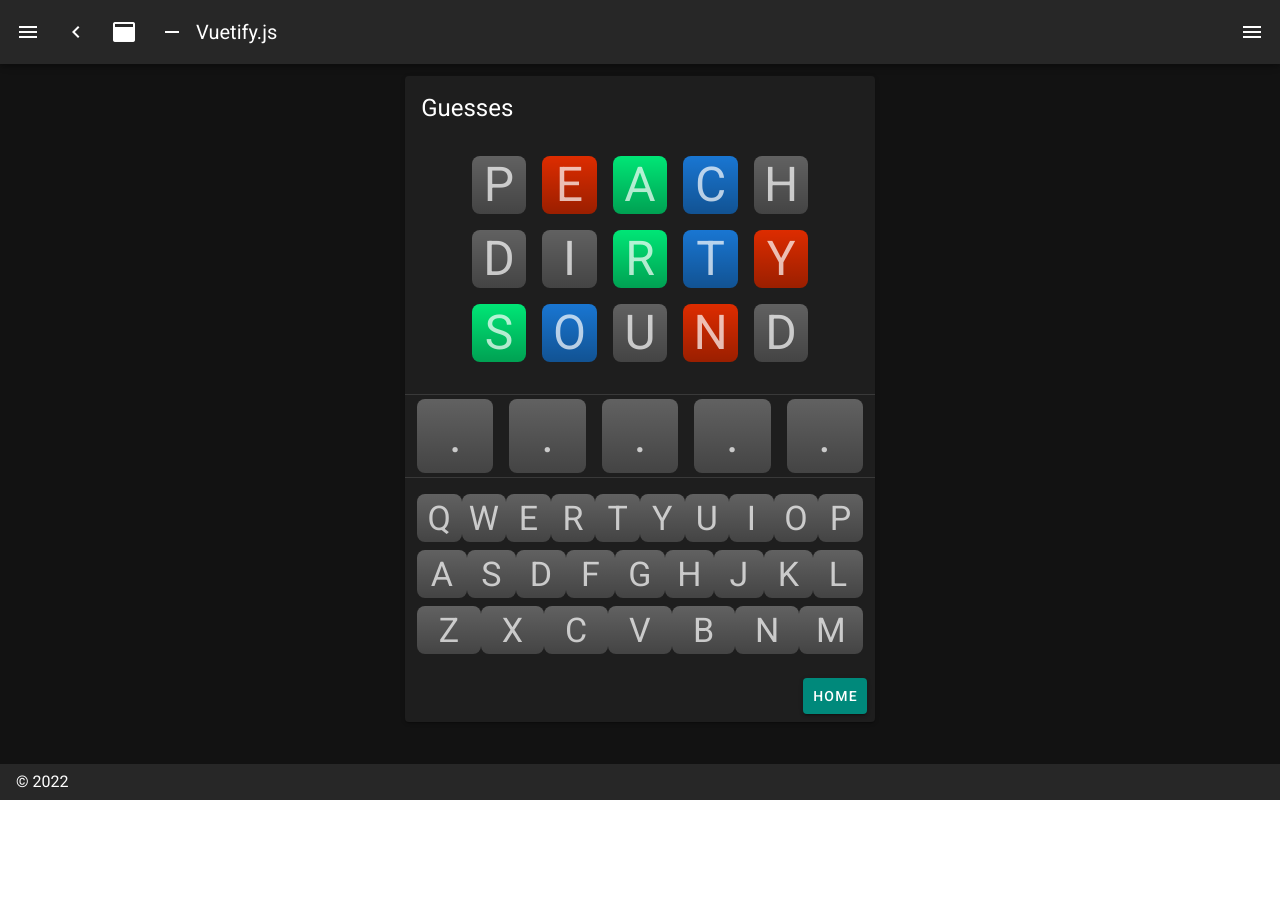
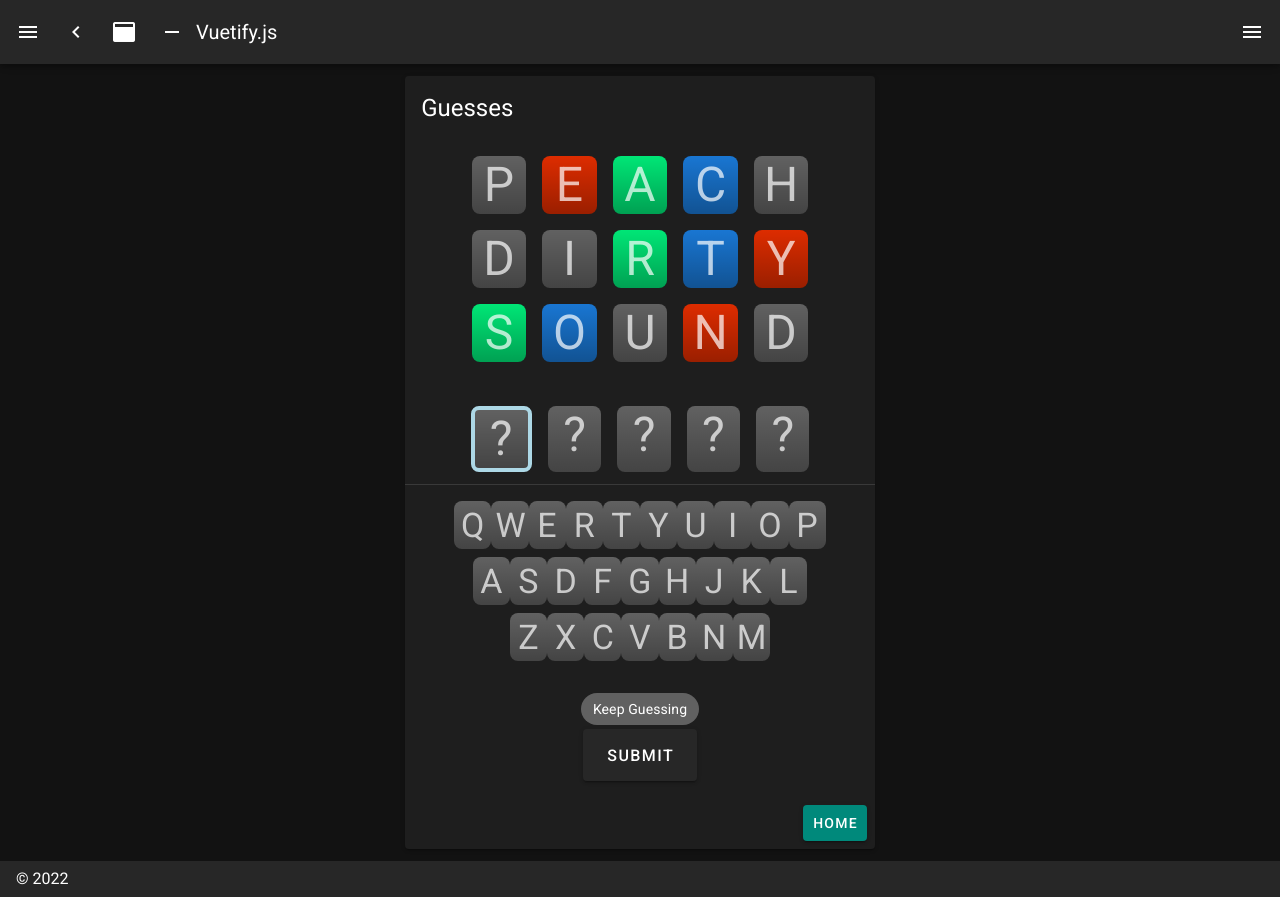
Before and after one commit to GrantErickson/NuxtTest, a Nuxt app: page /wordle in a window 1280 px wide. Before the commit the page ends 800 px from the top, so only its background shows below. Built offline with nearby package versions, Linux system fonts and the light colour scheme.

Commit message:
Accept input from onscreen keyboard. Add submit button

```diff
--- a/components/Key.vue
+++ b/components/Key.vue
@@ -1,6 +1,6 @@
 <template>
   <v-col
-    xs="1" xl="1"
+    cols="1"
     class="text-center text-h4 rounded-lg gradient my-1"
     v-on:click="clickItem()"
     :class="{
--- a/components/Letter.vue
+++ b/components/Letter.vue
@@ -7,6 +7,7 @@
       error: letter.wrong,
       primary: letter.rightLetterWrongPlace,
       success: letter.rightLetterRightPlace,
+      selected: letter.selected,
     }"
   >
     {{ letter.char }}
@@ -29,4 +30,8 @@ export default class LetterComponent extends Vue {
 }
 </script>
 
-<style></style>
+<style>
+.v-application div.selected {
+  border: 4px solid lightblue !important;
+}
+</style>
--- a/pages/wordle.vue
+++ b/pages/wordle.vue
@@ -6,6 +6,7 @@
           <v-card-title class="headline">
             <div class="text-center">Guesses</div>
           </v-card-title>
+
           <v-card-text>
             <v-row
               dense
@@ -24,24 +25,27 @@
             </v-row>
           </v-card-text>
 
-          <v-divider>inset</v-divider>
-
+          <!-- Guess Area -->
           <v-card-text>
-            <v-row>
+            <v-row justify="center" dense>
+              <v-spacer />
               <letter
                 v-for="(letter, index) in word.letters"
                 :letter="letter"
                 :index="index"
                 :key="index"
               ></letter>
+              <v-spacer />
             </v-row>
           </v-card-text>
 
           <v-divider>inset</v-divider>
 
+          <!-- Keyboard -->
           <v-card-text>
             <v-row
               dense
+              justify="center"
               v-for="(keyRow, rowIndex) in keyboard.keyRows"
               :key="rowIndex"
             >
@@ -49,9 +53,18 @@
                 v-for="(letter, index) in keyRow"
                 :letter="letter"
                 :key="index"
+                v-on:click="keyClick"
               ></key>
             </v-row>
           </v-card-text>
+
+          <!-- Submit -->
+          <v-card-text class="text-center">
+            <v-chip :class="feedbackStyle">{{ feedbackText }}</v-chip>
+            <v-spacer class="my-1" />
+            <v-btn x-large @click="submit"> Submit </v-btn>
+          </v-card-text>
+
           <v-card-actions>
             <v-spacer />
             <v-btn color="accent" nuxt to="/"> Home </v-btn>
@@ -65,14 +78,16 @@
 <script lang="ts">
 import Vue from 'vue'
 import Component from 'vue-class-component'
-import { Word, Keyboard, KeyboardLanguage } from '@/scripts/wordle'
+import { Word, Keyboard, KeyboardLanguage, Letter } from '@/scripts/wordle'
 
 @Component
 export default class WordlePage extends Vue {
-  word: Word = new Word('.....')
+  word: Word = new Word('?????')
   guesses: Word[] = []
   keyboard: Keyboard = new Keyboard(KeyboardLanguage.English)
   expand: boolean = false
+  feedbackText: string = 'Keep Guessing'
+  feedbackStyle: string = 'info'
 
   constructor() {
     super()
@@ -82,9 +97,35 @@ export default class WordlePage extends Vue {
   }
 
   mounted() {
+    this.word.letters[0].selected = true
     setTimeout(() => {
       this.expand = true
     }, 500)
+  }
+
+  keyClick(key: Letter) {
+    console.log(key);
+    let index = 0
+    for (let letter of this.word.letters) {
+      if (letter.selected) {
+        letter.char = key.char
+        letter.selected = false
+        break
+      }
+      index++
+    }
+    if (index < 4) {
+      this.word.letters[index + 1].selected = true
+      this.feedbackText = 'Keep Guessing'
+    } else {
+      this.feedbackText = 'Submit Your Guess'
+    }
+  }
+
+  submit() {
+    this.guesses.push(this.word);
+    this.word = new Word("?????");
+    this.word.letters[0].selected = true;
   }
 }
 </script>
--- a/scripts/wordle.ts
+++ b/scripts/wordle.ts
@@ -28,6 +28,7 @@ export class Word {
 export class Letter {
   char: string = ''
   correctness: LetterCorrectness = LetterCorrectness.Unknown
+  selected: boolean = false;
 
   constructor(letter?: string) {
     if (letter) this.char = letter
```
